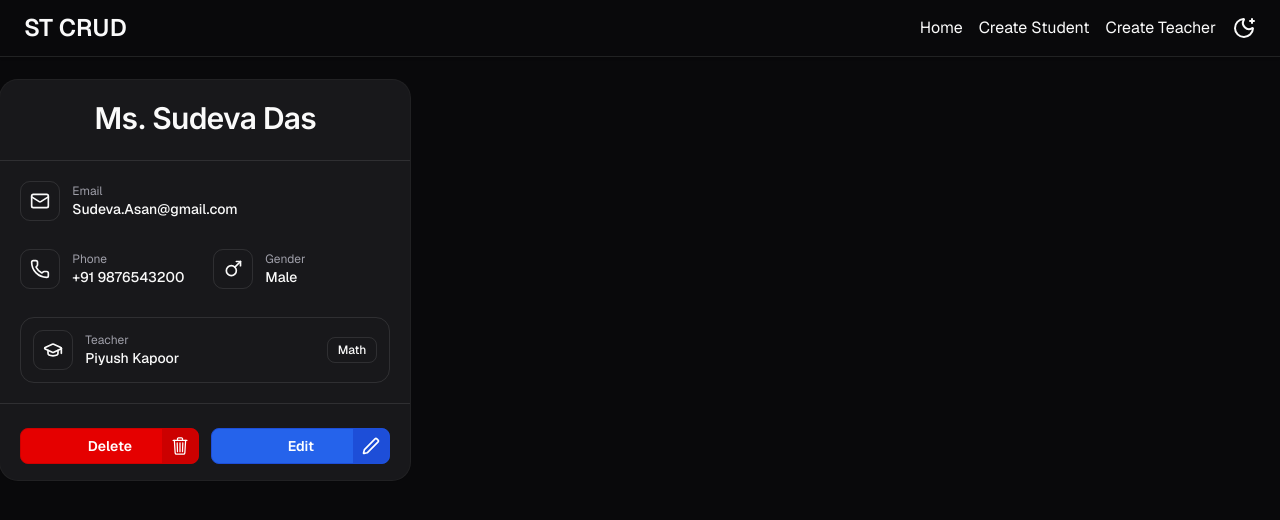
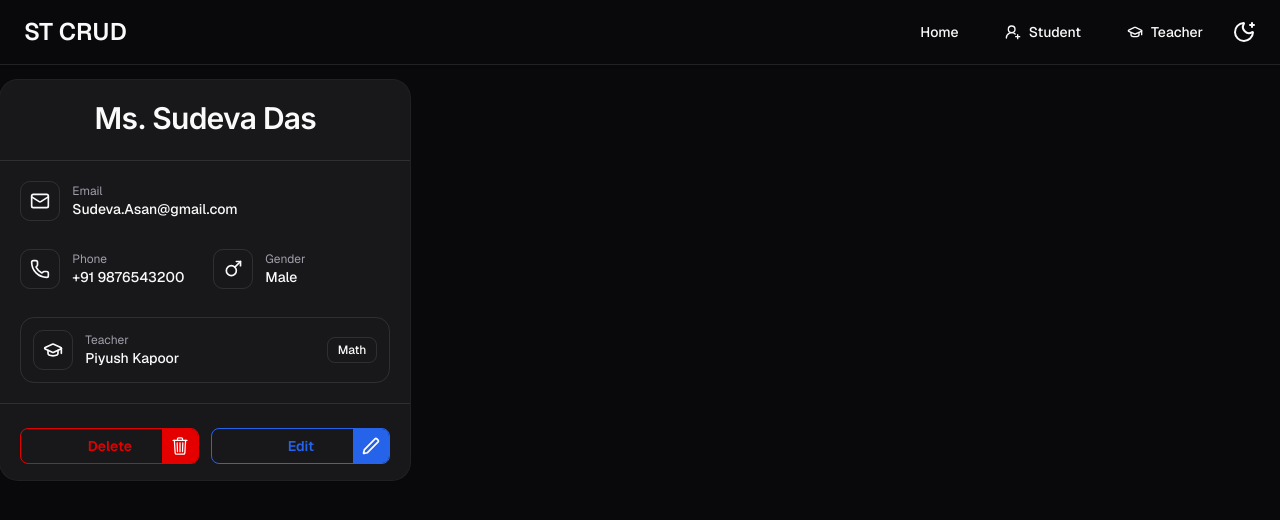
Before and after one commit to piyushsarkar-dev/student-teacher-crud-app, a Next.js app: page / in a window 1280 px wide. Shown: the top 520 px of the page. Built offline with nearby package versions, Linux system fonts and the light colour scheme.

Commit message:
Refresh UI components and form schemas
Adds Motion and React Bits configuration, updates shadcn styling imports and dependencies, improves header and action button UI, renames Edit to EditButton, and introduces Zod schemas for teacher and student forms.

```diff
--- a/package.json
+++ b/package.json
@@ -23,12 +23,13 @@
     "cn": "^0.5.0",
     "dotenv": "^17.4.2",
     "lucide-react": "^1.39.0",
+    "motion": "^12.23.12",
     "next": "^16.3.4",
     "next-themes": "^0.4.6",
     "react": "^19.2.8",
-    "react-dom": "^19.2.8",
+    "react-dom": "^19.0.0",
     "react-hook-form": "^7.87.0",
-    "shadcn": "^4.20.1",
+    "shadcn": "^4.22.1",
     "sharp": "^0.35.4",
     "tailwind-merge": "^3.6.0",
     "tw-animate-css": "^1.4.0",
--- a/src/app/globals.css
+++ b/src/app/globals.css
@@ -1,6 +1,6 @@
 @import "tailwindcss";
 @import "tw-animate-css";
-@import "shadcn/tailwind.css";
+@import "../../node_modules/shadcn/dist/tailwind.css";
 
 @custom-variant dark (&:is(.dark *));
 
--- a/src/app/layout.tsx
+++ b/src/app/layout.tsx
@@ -16,7 +16,7 @@ const RootLayout = ({ children }: LayoutProps) => {
         interHeading.variable,
       )}
       suppressHydrationWarning>
-      <body>
+      <body suppressHydrationWarning>
         <ThemeProvider
           attribute={"class"}
           defaultTheme="dark"
--- a/src/components/Layout/Header.tsx
+++ b/src/components/Layout/Header.tsx
@@ -1,24 +1,57 @@
+import { GraduationCap, UserRoundPlus } from "lucide-react";
 import Link from "next/link";
+import { Button } from "../shadcnui/button";
 import ThemeToggleButton from "./ThemeToggleButton";
 
 const Header = () => {
   return (
     <header
-      className="fixed top-0 right-0 left-0 z-50 border-b shadow"
+      className="fixed inset-x-0 top-0 z-50 border-b shadow-sm"
       aria-label="app-header">
-      <div className="mx-auto flex max-w-7xl items-center justify-between px-6 py-3">
-        <Link href={"/"}>
+      <div className="mx-auto flex max-w-7xl items-center justify-between gap-3 px-3 py-3 sm:px-6">
+        <Link
+          href="/"
+          className="shrink-0 whitespace-nowrap">
           <h1
-            className="text-2xl font-semibold"
+            className="text-xl font-semibold sm:text-2xl"
             aria-label="App Name">
             ST CRUD
           </h1>
         </Link>
 
-        <nav className="flex items-center gap-4">
-          <Link href={"/"}>Home</Link>
-          <Link href={"/student/create"}>Create Student</Link>
-          <Link href={"/teacher/create"}>Create Teacher</Link>
+        <nav className="flex shrink-0 flex-nowrap items-center gap-1 sm:gap-3">
+          <Button
+            variant="ghost"
+            className="h-10 shrink-0 px-4 text-sm font-medium">
+            <Link
+              href="/"
+              className="whitespace-nowrap">
+              Home
+            </Link>
+          </Button>
+
+          <Button
+            variant="ghost"
+            className="h-10 shrink-0 px-4 text-sm font-medium">
+            <Link
+              href="/student/create"
+              className="flex items-center justify-center gap-2 whitespace-nowrap">
+              <UserRoundPlus className="size-4 shrink-0" />
+              <span>Student</span>
+            </Link>
+          </Button>
+
+          <Button
+            variant="ghost"
+            className="h-10 shrink-0 px-4 text-sm font-medium">
+            <Link
+              href="/teacher/create"
+              className="flex items-center justify-center gap-2 whitespace-nowrap">
+              <GraduationCap className="size-4 shrink-0" />
+              <span>Teacher</span>
+            </Link>
+          </Button>
+
           <ThemeToggleButton />
         </nav>
       </div>
--- a/src/components/customui/DeleteButton.tsx
+++ b/src/components/customui/DeleteButton.tsx
@@ -1,13 +1,13 @@
 const DeleteButton = () => {
   return (
     <button
-      className="group relative box-border flex h-9 min-w-0 flex-1 cursor-pointer items-center overflow-hidden rounded-md border border-[#cc0000] bg-[#e50000] p-0 transition-all duration-300 hover:bg-[#cc0000] active:border-[#b20000]"
+      className="group relative box-border flex h-9 min-w-0 flex-1 cursor-pointer items-center overflow-hidden rounded-md border border-[#e50000] bg-transparent p-0 transition-all duration-300 hover:border-[#e50000]"
       type="button">
-      <span className="absolute inset-0 flex items-center justify-center font-semibold text-white transition-all duration-300 group-hover:opacity-0">
+      <span className="absolute inset-0 z-10 flex items-center justify-center font-semibold text-[#e50000] transition-all duration-300 group-hover:text-white group-hover:opacity-0">
         Delete
       </span>
 
-      <span className="absolute top-0 right-0 flex h-full w-9 items-center justify-center bg-[#cc0000] transition-all duration-300 group-hover:w-full group-active:bg-[#b20000]">
+      <span className="absolute top-0 right-0 flex h-full w-9 items-center justify-center bg-[#e50000] transition-all duration-300 group-hover:w-full">
         <svg
           className="size-5 shrink-0"
           viewBox="0 0 512 512"
@@ -20,7 +20,6 @@ const DeleteButton = () => {
             strokeLinejoin="round"
             strokeWidth="32"
           />
-
           <line
             stroke="#fff"
             strokeLinecap="round"
@@ -31,7 +30,6 @@ const DeleteButton = () => {
             y1="112"
             y2="112"
           />
-
           <path
             d="M192,112V72h0a23.93,23.93,0,0,1,24-24h80a23.93,23.93,0,0,1,24,24h0v40"
             stroke="#fff"
@@ -39,7 +37,6 @@ const DeleteButton = () => {
             strokeLinejoin="round"
             strokeWidth="32"
           />
-
           <line
             stroke="#fff"
             strokeLinecap="round"
@@ -50,7 +47,6 @@ const DeleteButton = () => {
             y1="176"
             y2="400"
           />
-
           <line
             stroke="#fff"
             strokeLinecap="round"
@@ -61,7 +57,6 @@ const DeleteButton = () => {
             y1="176"
             y2="400"
           />
-
           <line
             stroke="#fff"
             strokeLinecap="round"
--- a/src/components/customui/Edit.tsx
+++ b/src/components/customui/EditButton.tsx
@@ -1,13 +1,13 @@
-const Edit = () => {
+const EditButton = () => {
   return (
     <button
-      className="group relative box-border flex h-9 min-w-0 flex-1 cursor-pointer items-center overflow-hidden rounded-md border border-[#1d4ed8] bg-[#2563eb] p-0 transition-all duration-300 hover:bg-[#1d4ed8] active:border-[#1e40af]"
+      className="group relative box-border flex h-9 min-w-0 flex-1 cursor-pointer items-center overflow-hidden rounded-md border border-[#2563eb] bg-transparent p-0 transition-all duration-300 hover:border-[#2563eb]"
       type="button">
-      <span className="absolute inset-0 flex items-center justify-center font-semibold text-white transition-all duration-300 group-hover:opacity-0">
+      <span className="absolute inset-0 z-10 flex items-center justify-center font-semibold text-[#2563eb] transition-all duration-300 group-hover:text-white group-hover:opacity-0">
         Edit
       </span>
 
-      <span className="absolute top-0 right-0 flex h-full w-9 items-center justify-center bg-[#1d4ed8] transition-all duration-300 group-hover:w-full group-active:bg-[#1e40af]">
+      <span className="absolute top-0 right-0 flex h-full w-9 items-center justify-center bg-[#2563eb] transition-all duration-300 group-hover:w-full">
         <svg
           className="size-5 shrink-0"
           viewBox="0 0 24 24"
@@ -26,4 +26,4 @@ const Edit = () => {
   );
 };
 
-export default Edit;
+export default EditButton;
--- a/src/components/customui/StudentCard.tsx
+++ b/src/components/customui/StudentCard.tsx
@@ -9,7 +9,7 @@ import {
 } from "@/components/shadcnui/card";
 
 import DeleteButton from "./DeleteButton";
-import Edit from "./Edit";
+import EditButton from "./EditButton";
 
 const StudentCard = () => {
   return (
@@ -85,7 +85,7 @@ const StudentCard = () => {
       {/* Footer Actions */}
       <CardFooter className="flex grid grid-cols-2 gap-3 border-t px-5 py-4">
         <DeleteButton />
-        <Edit />
+        <EditButton />
       </CardFooter>
     </Card>
   );
--- /dev/null
+++ b/src/lib/zodSchema.ts
@@ -0,0 +1,39 @@
+import z from "zod";
+
+export const teacherFormSchema = z.object({
+  tFullName: z
+    .string()
+    .min(6, { error: "Full name must be at least 6 characters long." })
+    .max(35, { error: "Full name cannot exceed 35 characters." }),
+
+  tSubject: z.string().min(1, {
+    error: "Please select a subject.",
+  }),
+});
+
+export type TeacherFormType = z.infer<typeof teacherFormSchema>;
+
+export const studentFormSchema = z.object({
+  sFullName: z
+    .string()
+    .min(6, { error: "Full name must be at least 6 characters long." })
+    .max(35, { error: "Full name cannot exceed 35 characters." }),
+
+  sEmail: z.email({
+    error: "Please enter a valid email address.",
+  }),
+
+  sGender: z.string().min(4, {
+    error: "Please select a valid gender.",
+  }),
+
+  sPhoneNumber: z.string().length(10, {
+    error: "Phone number must contain exactly 10 characters.",
+  }),
+
+  teacherTableTId: z.string().min(1, {
+    error: "Please select a teacher before submitting the form.",
+  }),
+});
+
+export type StudentFormType = z.infer<typeof studentFormSchema>;
```
Also changed, not shown: components.json, 1 other file (tests, documents, lock files or other folders).
